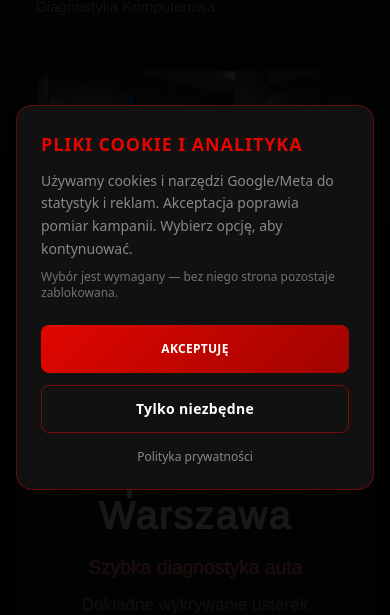
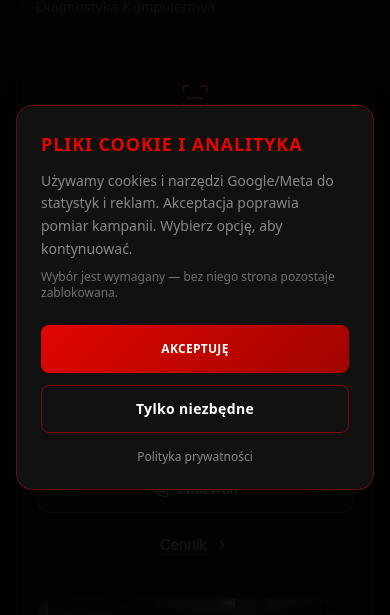
Before and after one commit to r4818848-lang/bess-motors-site, a Next.js app: page /diagnostyka in a window 390 px wide. Shown: the part 125-740 px from the top of the page. Built offline with nearby package versions, Linux system fonts and the light colour scheme; no server answers; a web font is replaced by a local one.

Commit message:
feat(mobile): show service title, price and booking before large photo

```diff
--- a/src/components/seo/SeoLandingPageView.tsx
+++ b/src/components/seo/SeoLandingPageView.tsx
@@ -95,7 +95,7 @@ export function SeoLandingPageView({ page }: Props) {
 
           <div className="mt-5 grid items-center gap-8 rounded-[28px] border border-white/10 bg-[#151920]/60 p-5 text-center shadow-[0_30px_75px_rgba(0,0,0,.25)] sm:p-8 lg:grid-cols-[minmax(260px,470px)_minmax(0,1fr)] lg:text-left">
             <ServiceLandingHeroMedia slug={page.slug} serviceId={page.serviceId} />
-            <div>
+            <div className="order-first lg:order-last">
             <div className="mb-6 inline-flex h-14 w-14 items-center justify-center rounded-2xl border border-bm-red/30 bg-bm-red/10 text-[#ff7c77]">
               <ServiceIcon name={page.icon} size={32} />
             </div>
```
